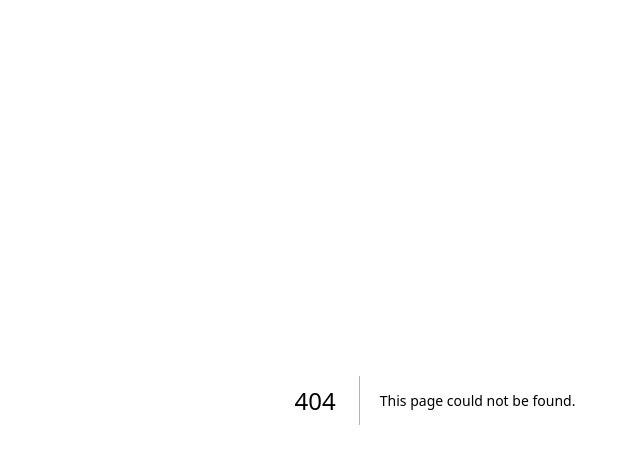
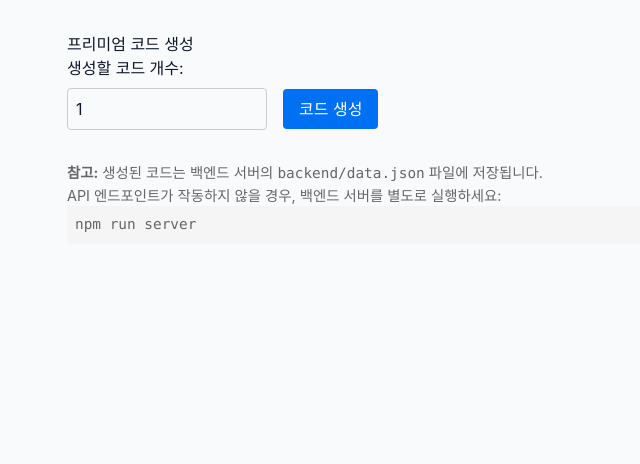
Before and after one commit to classmatecomco-sudo/Project1, a Next.js app: page /admin/premium-codes in a window 1280 px wide. Before the commit this address had no page. Shown: the top 464 px of the page, without its empty margins (205-845 px from the left). Built offline with nearby package versions, Linux system fonts and the light colour scheme.

Commit message:
Add admin premium codes page with fallback to backend server
Co-authored-by: Cursor <cursoragent@cursor.com>

```diff
--- /dev/null
+++ b/app/admin/premium-codes/page.tsx
@@ -0,0 +1,142 @@
+'use client'
+
+import { useState } from 'react'
+
+interface Code {
+  id: string
+  code: string
+}
+
+export default function PremiumCodesPage() {
+  const [count, setCount] = useState(1)
+  const [codes, setCodes] = useState<Code[]>([])
+  const [loading, setLoading] = useState(false)
+  const [error, setError] = useState<string | null>(null)
+
+  const generateCodes = async () => {
+    setLoading(true)
+    setError(null)
+    try {
+      // API 라우트가 작동하지 않을 경우를 대비해 백엔드 서버로도 시도
+      let response
+      try {
+        // 먼저 Next.js API 라우트 시도
+        response = await fetch(`/api/admin/premium-codes?count=${count}`)
+      } catch (e) {
+        // 실패하면 백엔드 서버(포트 4000)로 시도
+        response = await fetch(`http://localhost:4000/admin/premium-codes?count=${count}`)
+      }
+
+      if (!response.ok) {
+        const errorData = await response.json().catch(() => ({ error: 'Unknown error' }))
+        throw new Error(errorData.error || `HTTP ${response.status}`)
+      }
+
+      const data = await response.json()
+      setCodes(data.codes || [])
+    } catch (err) {
+      setError(err instanceof Error ? err.message : '코드 생성 중 오류가 발생했습니다.')
+      setCodes([])
+    } finally {
+      setLoading(false)
+    }
+  }
+
+  return (
+    <div style={{ padding: '2rem', maxWidth: '800px', margin: '0 auto' }}>
+      <h1>프리미엄 코드 생성</h1>
+
+      <div style={{ marginBottom: '1rem' }}>
+        <label style={{ display: 'block', marginBottom: '0.5rem' }}>
+          생성할 코드 개수:
+        </label>
+        <input
+          type="number"
+          min="1"
+          max="1000"
+          value={count}
+          onChange={(e) => setCount(Math.max(1, Math.min(1000, parseInt(e.target.value) || 1)))}
+          style={{
+            padding: '0.5rem',
+            fontSize: '1rem',
+            border: '1px solid #ccc',
+            borderRadius: '4px',
+            width: '200px',
+          }}
+        />
+        <button
+          onClick={generateCodes}
+          disabled={loading}
+          style={{
+            marginLeft: '1rem',
+            padding: '0.5rem 1rem',
+            fontSize: '1rem',
+            backgroundColor: loading ? '#ccc' : '#0070f3',
+            color: 'white',
+            border: 'none',
+            borderRadius: '4px',
+            cursor: loading ? 'not-allowed' : 'pointer',
+          }}
+        >
+          {loading ? '생성 중...' : '코드 생성'}
+        </button>
+      </div>
+
+      {error && (
+        <div
+          style={{
+            padding: '1rem',
+            backgroundColor: '#fee',
+            border: '1px solid #fcc',
+            borderRadius: '4px',
+            marginBottom: '1rem',
+            color: '#c00',
+          }}
+        >
+          오류: {error}
+        </div>
+      )}
+
+      {codes.length > 0 && (
+        <div>
+          <h2>생성된 코드 ({codes.length}개)</h2>
+          <div
+            style={{
+              backgroundColor: '#f5f5f5',
+              padding: '1rem',
+              borderRadius: '4px',
+              fontFamily: 'monospace',
+            }}
+          >
+            {codes.map((item, index) => (
+              <div
+                key={item.id}
+                style={{
+                  padding: '0.5rem',
+                  marginBottom: '0.5rem',
+                  backgroundColor: 'white',
+                  border: '1px solid #ddd',
+                  borderRadius: '4px',
+                }}
+              >
+                <strong>{index + 1}.</strong> {item.code}
+              </div>
+            ))}
+          </div>
+        </div>
+      )}
+
+      <div style={{ marginTop: '2rem', fontSize: '0.9rem', color: '#666' }}>
+        <p>
+          <strong>참고:</strong> 생성된 코드는 백엔드 서버의 <code>backend/data.json</code> 파일에 저장됩니다.
+        </p>
+        <p>
+          API 엔드포인트가 작동하지 않을 경우, 백엔드 서버를 별도로 실행하세요:
+        </p>
+        <code style={{ display: 'block', padding: '0.5rem', backgroundColor: '#f5f5f5', borderRadius: '4px' }}>
+          npm run server
+        </code>
+      </div>
+    </div>
+  )
+}
```
